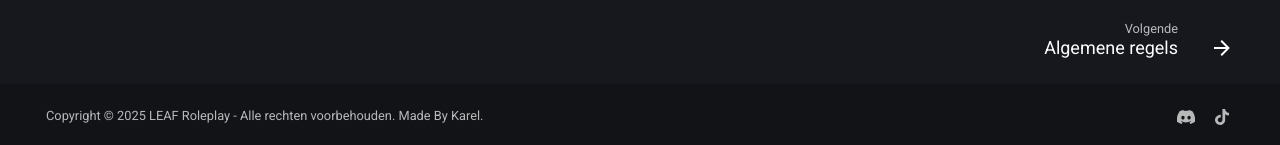
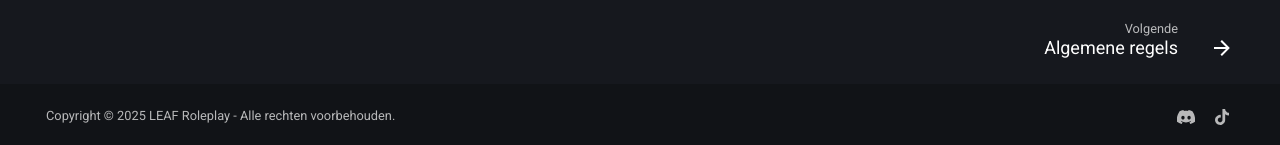
Before and after one commit to LeafRoleplay/APV-MK-docs, an MkDocs documentation site: the page built from docs/index.md, in a window 1280 px wide and 989 px high. Shown: the part 841-986 px from the top of the window. Built offline with MkDocs 1.6.1 and Material for MkDocs 9.7.7, drawn with Linux system fonts in a browser that asks for light colours.

Commit message:
addedd commit for copyright fixed and emojis delted

```diff
--- a/mkdocs.yml
+++ b/mkdocs.yml
@@ -79,5 +79,3 @@ extra:
       - accept
 
 copyright: Copyright &copy; 2025 LEAF Roleplay - Alle rechten voorbehouden.
-
- Made By Karel.
```
